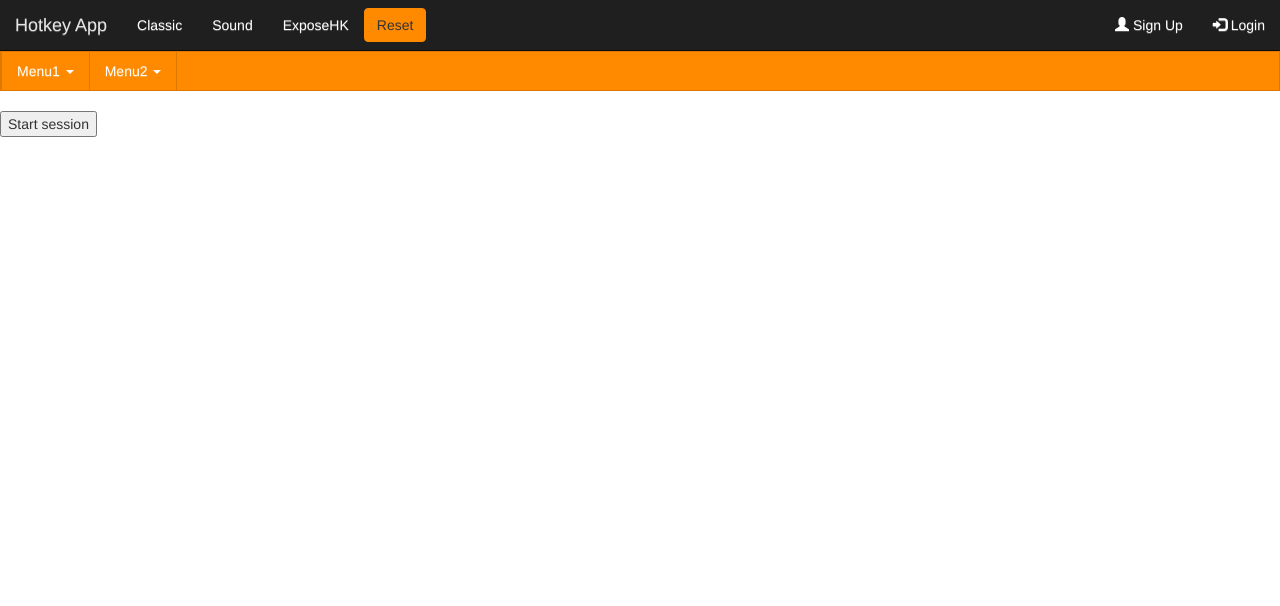
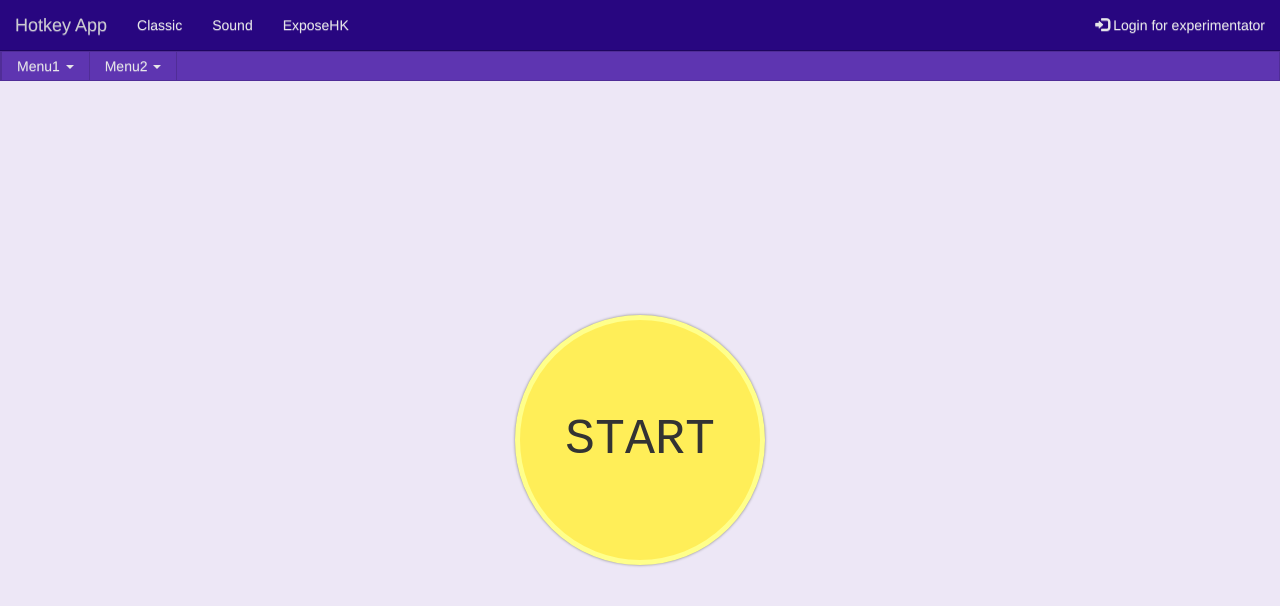
Before and after one commit to Datshlag/IGR205, an Angular app in the folder hotkey-app/: page / in a window 1280 px wide. Shown: the top 606 px of the page. Built offline with nearby package versions, Linux system fonts and the light colour scheme.

Commit message:
design page de session

```diff
--- a/hotkey-app/src/app/app.component.css
+++ b/hotkey-app/src/app/app.component.css
@@ -1,5 +1,4 @@
-h1 {
-  color:#369;
-  font-family: Arial, Helvetica, sans-serif;
-  font-size: 250%;
+.app-session-display {
+	height: 100%;
+	overflow: hidden;
 }
--- a/hotkey-app/src/app/components/menubar/menubar.component.css
+++ b/hotkey-app/src/app/components/menubar/menubar.component.css
@@ -1,52 +1,35 @@
 .navbar-custom {
-  background-color: #ff8a00;
-  border-color: #de7800;
-  border-radius: 0px;
+  background-color: #5e35b1;
+  border-color: #502d97;
 }
 .navbar-custom .navbar-brand {
-  color: #ffffff;
+  color: #e6e6e8;
 }
 .navbar-custom .navbar-brand:hover,
 .navbar-custom .navbar-brand:focus {
-  color: #e6e6e6;
+  color: #cbcbd0;
   background-color: transparent;
 }
 .navbar-custom .navbar-text {
-  color: #ffffff;
+  color: #e6e6e8;
 }
-.navbar-custom {
-	min-height:40px; height: 40px;
-}
-.navbar-custom .navbar-brand {
-	padding: 0px 12px;
-	font-size: 16px;
-	line-height: 40px;
+.navbar-custom .navbar-nav > li:last-child > a {
+  border-right: 1px solid #502d97;
 }
 .navbar-custom .navbar-nav > li > a {
-	padding-top: 0px;
-	padding-bottom: 0px;
-	line-height: 38px;
-}
-.navbar-custom .navbar-nav {
-    margin: 0 -15px;
-}
-.navbar-custom .navbar-nav > li:last-child > a {
-  border-right: 1px solid #de7800;
-}
-.navbar-custom .navbar-nav > li > a {
-  color: #ffffff;
-  border-left: 1px solid #de7800;
+  color: #e6e6e8;
+  border-left: 1px solid #502d97;
 }
 .navbar-custom .navbar-nav > li > a:hover,
 .navbar-custom .navbar-nav > li > a:focus {
-  color: #ffffff;
+  color: #c0c0c0;
   background-color: transparent;
 }
 .navbar-custom .navbar-nav > .active > a,
 .navbar-custom .navbar-nav > .active > a:hover,
 .navbar-custom .navbar-nav > .active > a:focus {
-  color: #ffffff;
-  background-color: #de7800;
+  color: #c0c0c0;
+  background-color: #502d97;
 }
 .navbar-custom .navbar-nav > .disabled > a,
 .navbar-custom .navbar-nav > .disabled > a:hover,
@@ -66,56 +49,79 @@
 }
 .navbar-custom .navbar-collapse,
 .navbar-custom .navbar-form {
-  border-color: #db7700;
+  border-color: #4f2d96;
 }
 .navbar-custom .navbar-nav > .dropdown > a:hover .caret,
 .navbar-custom .navbar-nav > .dropdown > a:focus .caret {
-  border-top-color: #ffffff;
-  border-bottom-color: #ffffff;
+  border-top-color: #c0c0c0;
+  border-bottom-color: #c0c0c0;
 }
 .navbar-custom .navbar-nav > .open > a,
 .navbar-custom .navbar-nav > .open > a:hover,
 .navbar-custom .navbar-nav > .open > a:focus {
-  background-color: #de7800;
-  color: #ffffff;
+  background-color: #502d97;
+  color: #c0c0c0;
 }
 .navbar-custom .navbar-nav > .open > a .caret,
 .navbar-custom .navbar-nav > .open > a:hover .caret,
 .navbar-custom .navbar-nav > .open > a:focus .caret {
-  border-top-color: #ffffff;
-  border-bottom-color: #ffffff;
+  border-top-color: #c0c0c0;
+  border-bottom-color: #c0c0c0;
 }
 .navbar-custom .navbar-nav > .dropdown > a .caret {
-  border-top-color: #ffffff;
-  border-bottom-color: #ffffff;
+  border-top-color: #e6e6e8;
+  border-bottom-color: #e6e6e8;
 }
 @media (max-width: 767) {
   .navbar-custom .navbar-nav .open .dropdown-menu > li > a {
-    color: #ffffff;
+    color: #e6e6e8;
   }
   .navbar-custom .navbar-nav .open .dropdown-menu > li > a:hover,
   .navbar-custom .navbar-nav .open .dropdown-menu > li > a:focus {
-    color: #ffffff;
+    color: #c0c0c0;
+    background-color: transparent;
   }
   .navbar-custom .navbar-nav .open .dropdown-menu > .active > a,
   .navbar-custom .navbar-nav .open .dropdown-menu > .active > a:hover,
   .navbar-custom .navbar-nav .open .dropdown-menu > .active > a:focus {
-    color: #ffffff;
-    background-color: #de7800;
+    color: #c0c0c0;
+    background-color: #502d97;
   }
   .navbar-custom .navbar-nav .open .dropdown-menu > .disabled > a,
   .navbar-custom .navbar-nav .open .dropdown-menu > .disabled > a:hover,
   .navbar-custom .navbar-nav .open .dropdown-menu > .disabled > a:focus {
     color: #cccccc;
+    background-color: transparent;
   }
 }
 .navbar-custom .navbar-link {
-  color: #ffffff;
+  color: #e6e6e8;
 }
 .navbar-custom .navbar-link:hover {
-  color: #ffffff;
+  color: #c0c0c0;
 }
 
+/* structural properties for navbar */
+.navbar-custom {
+  min-height:30px; height: 30px;
+}
+.navbar-custom .navbar-brand {
+  padding: 0px 12px;
+  font-size: 16px;
+  line-height: 30px;
+}
+.navbar-custom .navbar-nav > li > a {
+  padding-top: 0px;
+  padding-bottom: 0px;
+  line-height: 29px;
+}
+.navbar-custom .navbar-nav {
+  margin: 0 -15px;
+}
+.navbar-custom  {
+  border-radius: 0px;
+  margin-bottom: 0px;
+}
 .navbar-custom .navbar-collapse.collapse {
   display: block!important;
 }
--- a/hotkey-app/src/app/components/navbar/navbar.component.css
+++ b/hotkey-app/src/app/components/navbar/navbar.component.css
@@ -1,32 +1,32 @@
 .navbar-custom {
-  background-color: #1f1f1f;
-  border-color: #0e0e0e;
+  background-color: #280680;
+  border-color: #1e0560;
   margin-bottom: 0px;
 }
 .navbar-custom .navbar-brand {
-  color: #ffffff;
+  color: #e6e6e8;
 }
 .navbar-custom .navbar-brand:hover,
 .navbar-custom .navbar-brand:focus {
-  color: #e6e6e6;
+  color: #cbcbd0;
   background-color: transparent;
 }
 .navbar-custom .navbar-text {
-  color: #ffffff;
+  color: #e6e6e8;
 }
 .navbar-custom .navbar-nav > li > a {
-  color: #ffffff;
+  color: #e6e6e8;
 }
 .navbar-custom .navbar-nav > li > a:hover,
 .navbar-custom .navbar-nav > li > a:focus {
-  color: #ff8a00;
+  color: #9162e4;
   background-color: transparent;
 }
 .navbar-custom .navbar-nav > .active > a,
 .navbar-custom .navbar-nav > .active > a:hover,
 .navbar-custom .navbar-nav > .active > a:focus {
-  color: #ff8a00;
-  background-color: #0e0e0e;
+  color: #9162e4;
+  background-color: #1e0560;
 }
 .navbar-custom .navbar-nav > .disabled > a,
 .navbar-custom .navbar-nav > .disabled > a:hover,
@@ -46,43 +46,43 @@
 }
 .navbar-custom .navbar-collapse,
 .navbar-custom .navbar-form {
-  border-color: #0d0d0d;
+  border-color: #1d045e;
 }
 .navbar-custom .navbar-nav > .dropdown > a:hover .caret,
 .navbar-custom .navbar-nav > .dropdown > a:focus .caret {
-  border-top-color: #ff8a00;
-  border-bottom-color: #ff8a00;
+  border-top-color: #9162e4;
+  border-bottom-color: #9162e4;
 }
 .navbar-custom .navbar-nav > .open > a,
 .navbar-custom .navbar-nav > .open > a:hover,
 .navbar-custom .navbar-nav > .open > a:focus {
-  background-color: #0e0e0e;
-  color: #ff8a00;
+  background-color: #1e0560;
+  color: #9162e4;
 }
 .navbar-custom .navbar-nav > .open > a .caret,
 .navbar-custom .navbar-nav > .open > a:hover .caret,
 .navbar-custom .navbar-nav > .open > a:focus .caret {
-  border-top-color: #ff8a00;
-  border-bottom-color: #ff8a00;
+  border-top-color: #9162e4;
+  border-bottom-color: #9162e4;
 }
 .navbar-custom .navbar-nav > .dropdown > a .caret {
-  border-top-color: #ffffff;
-  border-bottom-color: #ffffff;
+  border-top-color: #e6e6e8;
+  border-bottom-color: #e6e6e8;
 }
 @media (max-width: 767) {
   .navbar-custom .navbar-nav .open .dropdown-menu > li > a {
-    color: #ffffff;
+    color: #e6e6e8;
   }
   .navbar-custom .navbar-nav .open .dropdown-menu > li > a:hover,
   .navbar-custom .navbar-nav .open .dropdown-menu > li > a:focus {
-    color: #ff8a00;
+    color: #9162e4;
     background-color: transparent;
   }
   .navbar-custom .navbar-nav .open .dropdown-menu > .active > a,
   .navbar-custom .navbar-nav .open .dropdown-menu > .active > a:hover,
   .navbar-custom .navbar-nav .open .dropdown-menu > .active > a:focus {
-    color: #ff8a00;
-    background-color: #0e0e0e;
+    color: #9162e4;
+    background-color: #1e0560;
   }
   .navbar-custom .navbar-nav .open .dropdown-menu > .disabled > a,
   .navbar-custom .navbar-nav .open .dropdown-menu > .disabled > a:hover,
@@ -92,35 +92,8 @@
   }
 }
 .navbar-custom .navbar-link {
-  color: #ffffff;
+  color: #e6e6e8;
 }
 .navbar-custom .navbar-link:hover {
-  color: #ff8a00;
+  color: #9162e4;
 }
-
-.btn-custom {
-  background-color: #ff8a00;
-  border-color: #ff8a00;
-}
-.btn-custom:hover,
-.btn-custom:focus,
-.btn-custom:active,
-.btn-custom.active {
-  background-color: #e67c00;
-  border-color: #cc6e00;
-}
-.btn-custom.disabled:hover,
-.btn-custom.disabled:focus,
-.btn-custom.disabled:active,
-.btn-custom.disabled.active,
-.btn-custom[disabled]:hover,
-.btn-custom[disabled]:focus,
-.btn-custom[disabled]:active,
-.btn-custom[disabled].active,
-fieldset[disabled] .btn-custom:hover,
-fieldset[disabled] .btn-custom:focus,
-fieldset[disabled] .btn-custom:active,
-fieldset[disabled] .btn-custom.active {
-  background-color: #ff8a00;
-  border-color: #ff8a00;
-}
--- a/hotkey-app/src/app/components/navbar/navbar.component.html
+++ b/hotkey-app/src/app/components/navbar/navbar.component.html
@@ -18,10 +18,8 @@
                <li><a href="#">ExposeHK</a></li>
           </ul>
           <ul class="nav navbar-nav navbar-right">
-               <li><a href="#"><span class="glyphicon glyphicon-user"></span> Sign Up</a></li>
-               <li><a href="#"><span class="glyphicon glyphicon-log-in"></span> Login</a></li>
+               <li><a href="#"><span class="glyphicon glyphicon-log-in"></span> Login for experimentator</a></li>
           </ul>
-          <button class="btn btn-custom navbar-btn">Reset</button>
     </div>
   </div>
 </nav>
--- a/hotkey-app/src/app/components/session-display/session-display.component.css
+++ b/hotkey-app/src/app/components/session-display/session-display.component.css
@@ -0,0 +1,44 @@
+.session {
+	height: 100%;
+	background-color: #EDE7F6;
+}
+
+.button-cornered {
+  position: absolute;
+  bottom: 0%; left: 0%;
+  width: 100px;
+  height: 100px;
+}
+
+.round-button-centered {
+	position: absolute;
+	top: 55%; left: 50%;
+	transform: translate(-50%,-50%);
+	width: 250px;
+	height: 250px;
+    border-radius: 50%;
+	border:5px solid #ffff8b;
+    overflow:hidden;
+    background: #ffee58;
+    box-shadow: 0 0 3px gray;
+    outline: 0;
+    font-size: 50px;
+    font-family: "Courier New", Courier, monospace
+}
+
+.round-button-cornered {
+	position: absolute;
+	bottom: 0%; left: 0%;
+	margin-bottom: 10px;
+	margin-left: 10px;
+	width: 100px;
+	height: 100px;
+    border-radius: 50%;
+	border:5px solid #ffff8b;
+    overflow:hidden;
+    background: #ffee58;
+    box-shadow: 0 0 3px gray;
+    outline: 0;
+    font-size: 20px;
+    font-family: "Courier New", Courier, monospace
+}
--- a/hotkey-app/src/app/components/session-display/session-display.component.html
+++ b/hotkey-app/src/app/components/session-display/session-display.component.html
@@ -1,7 +1,9 @@
-<div *ngIf="!isStarted()">
-  <button (click)="startSession()" type="button">Start session</button>
+<div class="session">
+	<div *ngIf="!isStarted()">
+	  <button (click)="startSession()" class="round-button-centered">START</button>
+	</div>
+	<div *ngIf="isStarted()">
+	  <button (click)="stopSession()" class="round-button-cornered">STOP</button>
+	  <app-action [action]="testSessionService.currentAction"></app-action>
+	</div>
 </div>
-<div *ngIf="isStarted()">
-  <button (click)="stopSession()" type="button">Stop session</button>
-  <app-action [action]="testSessionService.currentAction"></app-action>
-</div>
--- a/hotkey-app/src/styles.css
+++ b/hotkey-app/src/styles.css
@@ -1 +1,4 @@
-/* You can add global styles to this file, and also import other style files */
+html, body, .app-root {
+	height: 100%;
+	overflow: hidden;
+}
```
Also changed, not shown: hotkey-app/src/app/app.component.html (line endings or trailing spaces), 1 other file (tests, documents, lock files or other folders).
